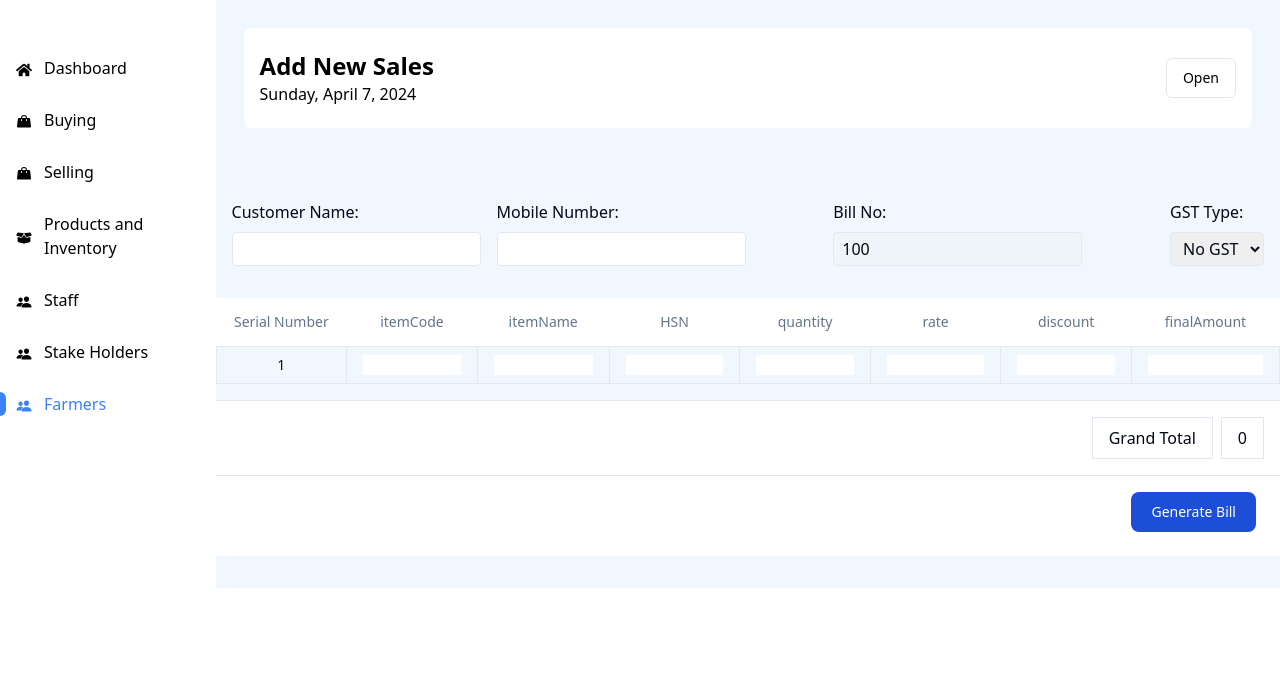
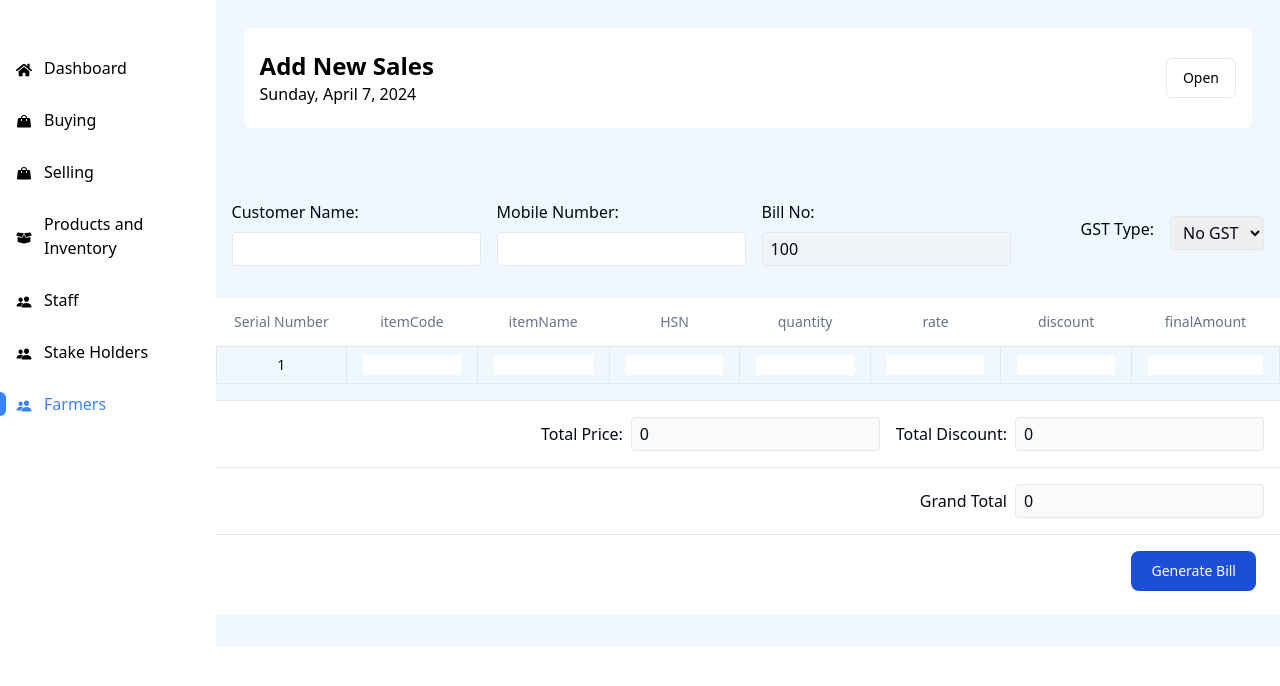
Before and after one commit to Vishakh2012/AgriERP, a React (Vite) app in the folder app/: page /farmers in a window 1280 px wide. Shown: the top 686 px of the page. Built offline with nearby package versions, Linux system fonts and the light colour scheme.

Commit message:
FEAT: -Made ProductTable responsive -Added some more features to it

```diff
--- a/app/src/page/Sales/ProductTable.tsx
+++ b/app/src/page/Sales/ProductTable.tsx
@@ -2,33 +2,32 @@ import React, { useState, useEffect, useRef } from "react";
 import {
   Table,
   TableBody,
-  TableCaption,
-  TableCell,
-  TableFooter,
+  TableHeader,
   TableHead,
-  TableHeader,
   TableRow,
-} from "@/components/ui/table"
+} from "@/components/ui/table";
 import billData from "./billData";
 
 const staffDetails = [
   {
-    itemCode:'',
-    itemName:'',
-    HSN:'',
-    quantity:'',
-    SGST:'',
-    CGST:'',
-    IGST:'',
-    rate:'',
-    discount:'',
-    finalAmount:'',
+    itemCode: '',
+    itemName: '',
+    HSN: '',
+    quantity: '',
+    SGST: '',
+    CGST: '',
+    IGST: '',
+    rate: '',
+    discount: '',
+    finalAmount: '',
   }
 ];
 
 const ProductTable = () => {
   const [billNo, setBillNo] = useState(100); // Initialize bill number to start from 100
   const [grandTotal, setGrandTotal] = useState(0);
+  const [totalPrice, setTotalPrice] = useState(0);
+  const [totalDiscount, setTotalDiscount] = useState(0);
   const currentRowIndex = useRef(0);
   const [customerName, setCustomerName] = useState("");
   const [mobileNumber, setMobileNumber] = useState("");
@@ -49,7 +48,6 @@ const ProductTable = () => {
 
   const [rows, setRows] = useState([initialRowState()]);
 
-
   useEffect(() => {
     calculateGrandTotal();
   }, [rows]);
@@ -59,56 +57,46 @@ const ProductTable = () => {
     console.log("Bill data has been reset to null");
   }, []);
 
-
   const calculateGrandTotal = () => {
     let total = 0;
+    let totalDiscountAmount = 0;
+    let totalRate=0;
     rows.forEach((row) => {
-      const lastColumnName = Object.keys(row)[Object.keys(row).length - 1];
-      const value = parseFloat(row[lastColumnName]);
-      if (!isNaN(value)) {
-        total += value;
+      const quantity = parseFloat(row.quantity);
+      const rate = parseFloat(row.rate);
+      const discount = parseFloat(row.discount);
+      if (!isNaN(quantity) && !isNaN(rate)) {
+        const amountBeforeDiscount = quantity * rate;
+        const discountAmount = (amountBeforeDiscount * discount) / 100;
+        const finalAmount = amountBeforeDiscount - discountAmount;
+        total += finalAmount;
+        totalRate+=amountBeforeDiscount;
+        totalDiscountAmount += discountAmount;
+        row.finalAmount = finalAmount;
       }
     });
     setGrandTotal(total);
+    setTotalPrice(totalRate); // Total price is the same as grand total without discount
+    setTotalDiscount(totalDiscountAmount);
   };
-
 
   const handleInputChange = (e, fieldName, rowIndex) => {
     const { value } = e.target;
     const updatedRows = [...rows];
     updatedRows[rowIndex][fieldName] = value;
-
-    // Calculate final amount
-    const quantity = parseFloat(updatedRows[rowIndex].quantity);
-    const rate = parseFloat(updatedRows[rowIndex].rate);
-    const discount = parseFloat(updatedRows[rowIndex].discount);
-    if (!isNaN(quantity) && !isNaN(rate)) {
-      const amountBeforeDiscount = quantity * rate;
-      const discountAmount = (amountBeforeDiscount * discount) / 100;
-      const finalAmount = amountBeforeDiscount - discountAmount;
-      updatedRows[rowIndex].finalAmount = finalAmount.toFixed(2);
-    } else {
-      updatedRows[rowIndex].finalAmount = '';
-    }
-
     setRows(updatedRows);
   };
 
   const handleEnterKeyPress = (e, rowIndex) => {
     if (e.key === "Enter") {
       e.preventDefault(); // Prevent the default behavior of the Enter key
-
       const { name } = e.target;
       const columnNames = Object.keys(staffDetails[0]);
-
-      // Check if the column name is the last one for the current GST type
       const isLastColumn = (
         (gstType === "No gst" && name === "quantity") ||
         (gstType === "Gst" && name === "CGST")
       );
-
       if (isLastColumn) {
-        // Move focus to the "rate" column
         const rateIndex = columnNames.indexOf("rate");
         if (rateIndex !== -1) {
           const rateInput = document.getElementsByName("rate")[rowIndex];
@@ -118,21 +106,15 @@ const ProductTable = () => {
           }
         }
       }
-
-      // Default behavior: move to the next column in the same row
       const currentColumnNameIndex = columnNames.indexOf(name);
       const nextColumnName = columnNames[currentColumnNameIndex + 1];
-
       if (nextColumnName) {
         const nextInput = document.getElementsByName(nextColumnName)[rowIndex];
         if (nextInput) {
           nextInput.focus();
         }
       } else {
-        // Last column reached, add a new row
         addNewRow();
-
-        // Set timeout to ensure the new row is added before setting focus
         setTimeout(() => {
           const newRowIndex = rows.length;
           const firstInputOfNewRow = document.getElementsByName(columnNames[0])[newRowIndex];
@@ -144,26 +126,17 @@ const ProductTable = () => {
     }
   };
 
-
-
-
   const addNewRow = () => {
-    // Store details of the current row before adding a new row
     if (currentRowIndex.current !== null && currentRowIndex.current < rows.length) {
       const oldRowIndex = currentRowIndex.current;
       const oldRow = rows[oldRowIndex];
       console.log("Old row:", oldRow);
       billData.push(oldRow);
-
     }
-
-    // Add a new row
     const newRow = initialRowState();
     setRows([...rows, newRow]);
     setCurrentRowIndex(rows.length);
-
   };
-
 
   const setCurrentRowIndex = (index) => {
     currentRowIndex.current = index;
@@ -172,6 +145,7 @@ const ProductTable = () => {
   const handleGstTypeChange = (e) => {
     setGstType(e.target.value);
   };
+
   const generateBill = () => {
     if (!mobileNumber) {
       alert("Please enter the mobile number.");
@@ -183,8 +157,8 @@ const ProductTable = () => {
       mobileNumber: mobileNumber,
     });
     console.log("Bill Data:", billData);
+  };
 
-  };
   const handleKeyPress = (e) => {
     if (e.key === "p" || e.key === "P") {
       generateBill();
@@ -203,7 +177,6 @@ const ProductTable = () => {
       <tr key={index}>
         <td className="border px-4 py-2">{index + 1}</td>
         {Object.keys(staffDetails[0]).map((key) => (
-          // Render the column only if it's required based on the GST type
           (gstType === "No gst" && key !== "SGST" && key !== "CGST" && key !== "IGST") ||
           (gstType === "Gst" && key !== "IGST") ||
           gstType === "Igst" ? (
@@ -218,7 +191,7 @@ const ProductTable = () => {
                 className="w-full focus:outline-none"
               />
             </td>
-        ) :null))}
+          ) : null))}
       </tr>
     ));
   };
@@ -226,9 +199,10 @@ const ProductTable = () => {
   return (
     <div className="overflow-x-auto flex-grow">
       <div className="flex flex-col h-full">
-        <div className="flex justify-between items-start p-4">
-          <div className="flex">
-            <div className="flex flex-col mr-4">
+      <div className="p-4">
+  <div className="flex flex-col md:flex-row md:justify-between">
+    <div className="flex flex-col md:flex-row">
+      <div className="flex flex-col mb-4 md:mb-0">
         <label htmlFor="customerName" className="mb-2">Customer Name:</label>
         <input
           type="text"
@@ -238,7 +212,7 @@ const ProductTable = () => {
           className="border px-2 py-1 rounded focus:outline-none"
         />
       </div>
-            <div className="flex flex-col">
+      <div className="flex flex-col mb-4 md:mb-0 md:ml-4">
         <label htmlFor="mobileNumber" className="mb-2">Mobile Number:</label>
         <input
           type="text"
@@ -248,28 +222,28 @@ const ProductTable = () => {
           className="border px-2 py-1 rounded focus:outline-none"
         />
       </div>
-          </div>
-          <div className="flex flex-col">
+      <div className="flex flex-col mb-4 md:mb-0 md:ml-4">
         <label htmlFor="billNo" className="mb-2">Bill No:</label>
         <input type="text" id="billNo" value={billNo} disabled className="border px-2 py-1 rounded focus:outline-none" />
       </div>
-          {/* Dropdown for selecting GST type */}
-          <div className="flex flex-col">
-            <label htmlFor="gstType" className="mb-2">GST Type:</label>
-            <select id="gstType" value={gstType} onChange={handleGstTypeChange} className="border px-2 py-1 rounded focus:outline-none">
+    </div>
+    <div className="flex flex-col md:flex-row md:items-center md:justify-end">
+      <label htmlFor="gstType" className="mb-2 md:mr-2">GST Type:</label>
+      <select id="gstType" value={gstType} onChange={handleGstTypeChange} className="border px-2 py-1 rounded focus:outline-none md:ml-2">
         <option value="No gst">No GST</option>
         <option value="Gst">GST</option>
         <option value="Igst">IGST</option>
       </select>
     </div>
   </div>
+</div>
+
         <div className="mt-4"></div> {/* Add space between inputs and table */}
         <Table className="table-auto border-collapse w-full ">
           <TableHeader className="sticky top-0 bg-white z-10">
             <TableRow>
               <TableHead className="w-[100px] text-center font-medium">Serial Number</TableHead>
               {Object.keys(staffDetails[0]).map((key) => (
-                // Render the column only if it's required based on the GST type
                 (gstType === "No gst" && key !== "SGST" && key !== "CGST" && key !== "IGST") ||
                 (gstType === "Gst" && key !== "IGST") ||
                 gstType === "Igst" ? (
@@ -281,12 +255,23 @@ const ProductTable = () => {
           <TableBody className="text-center">{renderRows()}</TableBody>
         </Table>
         {/* Fill remaining space */}
-        <div className="mt-4"></div>{/* Add space between table and grand total */}
-        <div className="p-4 bg-white border-t mt-auto flex justify-end items-center">
-          <div className="border px-4 py-2">
-            Grand Total
+        <div className="mt-4"></div> {/* Add space between table and grand total */}
+
+        <div className="p-4 bg-white border-t flex flex-col md:flex-row md:justify-end">
+          <div className="md:flex md:items-center">
+            <label htmlFor="totalPrice" className="mr-2">Total Price:</label>
+            <input type="text" id="totalPrice" value={totalPrice} disabled className="border px-2 py-1 rounded focus:outline-none" />
           </div>
-          <div className="border px-4 py-2 ml-2">{grandTotal}</div>
+          <div className="mt-4 md:mt-0 md:ml-4">
+            <label htmlFor="totalDiscount" className="mr-2">Total Discount:</label>
+            <input type="text" id="totalDiscount" value={totalDiscount} disabled className="border px-2 py-1 rounded focus:outline-none" />
+          </div>
+        </div>
+        <div className="p-4 bg-white border-t flex justify-end ">
+        <div>
+            <label htmlFor="totalPrice">Grand Total</label>
+            <input type="text" id="totalPrice" value={grandTotal} disabled className="border px-2 py-1 rounded focus:outline-none ml-2" />
+          </div>
         </div>
         <div className="p-4 bg-white border-t flex justify-end">
           <button onClick={generateBill} className="text-white bg-blue-700 hover:bg-blue-800 focus:ring-4 focus:ring-blue-300 font-medium rounded-lg text-sm px-5 py-2.5 me-2 mb-2 dark:bg-blue-600 dark:hover:bg-blue-700 focus:outline-none dark:focus:ring-blue-800 ml-auto">Generate Bill</button>
```
Lines whose indentation alone changed are shown as unchanged.
